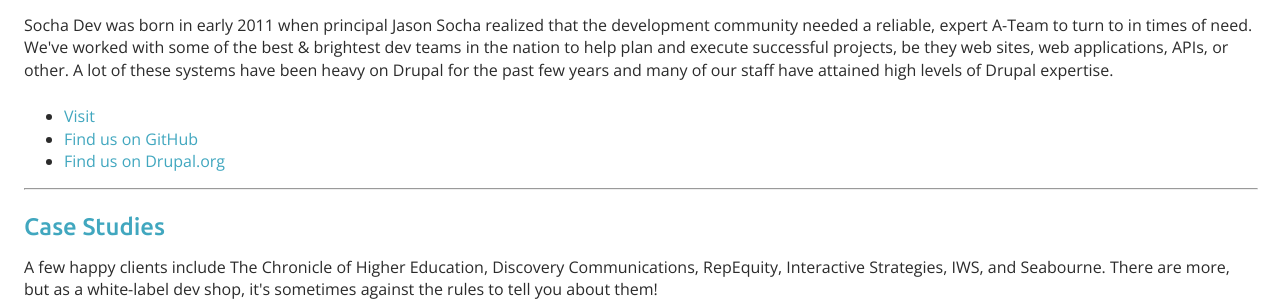
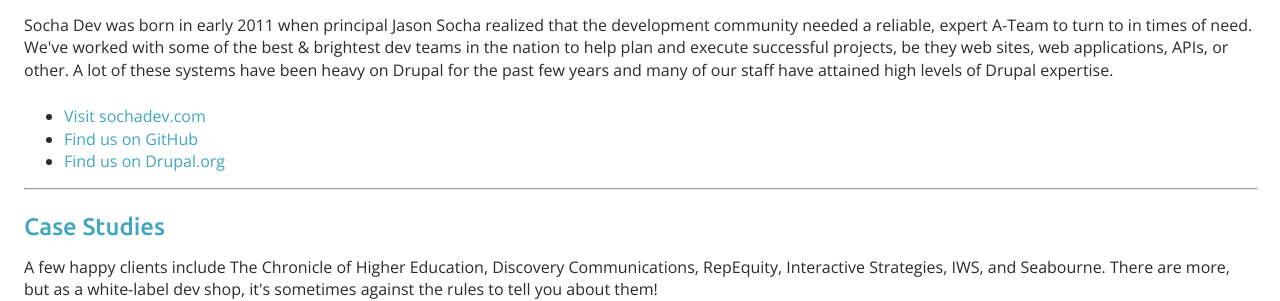
Before and after one commit to SochaDev/sochadev.github.io, a Jekyll site: the page built from executive-summary.md, in a window 1280 px wide and 900 px high. Shown: the part 257-558 px from the top of the window. Built offline with Jekyll 4.4.1, drawn with Linux system fonts in a browser that asks for light colours; some of the changed lines change nothing that is shown.

Commit message:
A few small corrections.

```diff
--- a/assets/js/theme.js
+++ b/assets/js/theme.js
@@ -342,7 +342,7 @@
 
           if ($(window).width() > settings.theme.breakpoints.md) {
             $content
-              .height(  !$content.hasClass('white-label') ? $modal.parents('.stripe').height() - (settings.theme.margin * 6) : 'auto');
+              .height(!$content.hasClass('white-label') ? $modal.parents('.stripe').height() - (settings.theme.margin * 6) : 'auto');
           }
 
           $modal.fadeIn(settings.theme.animation.speed);
--- a/executive-summary.md
+++ b/executive-summary.md
@@ -21,7 +21,7 @@
 APIs, or other. A lot of these systems have been heavy on Drupal for the past
 few years and many of our staff have attained high levels of Drupal expertise.
 
-* [Visit {{ site.baseurl | replace: 'http://', '' }}]({{ site.baseurl }}/)
+* [Visit {{ site.contact.website | replace: 'http://', '' }}]({{ site.contact.website }}/)
 * [Find us on GitHub]({{ site.githubUrl }})
 * [Find us on Drupal.org]({{ site.drupalUrl }})
 
```
Also changed, not shown: README.md.
